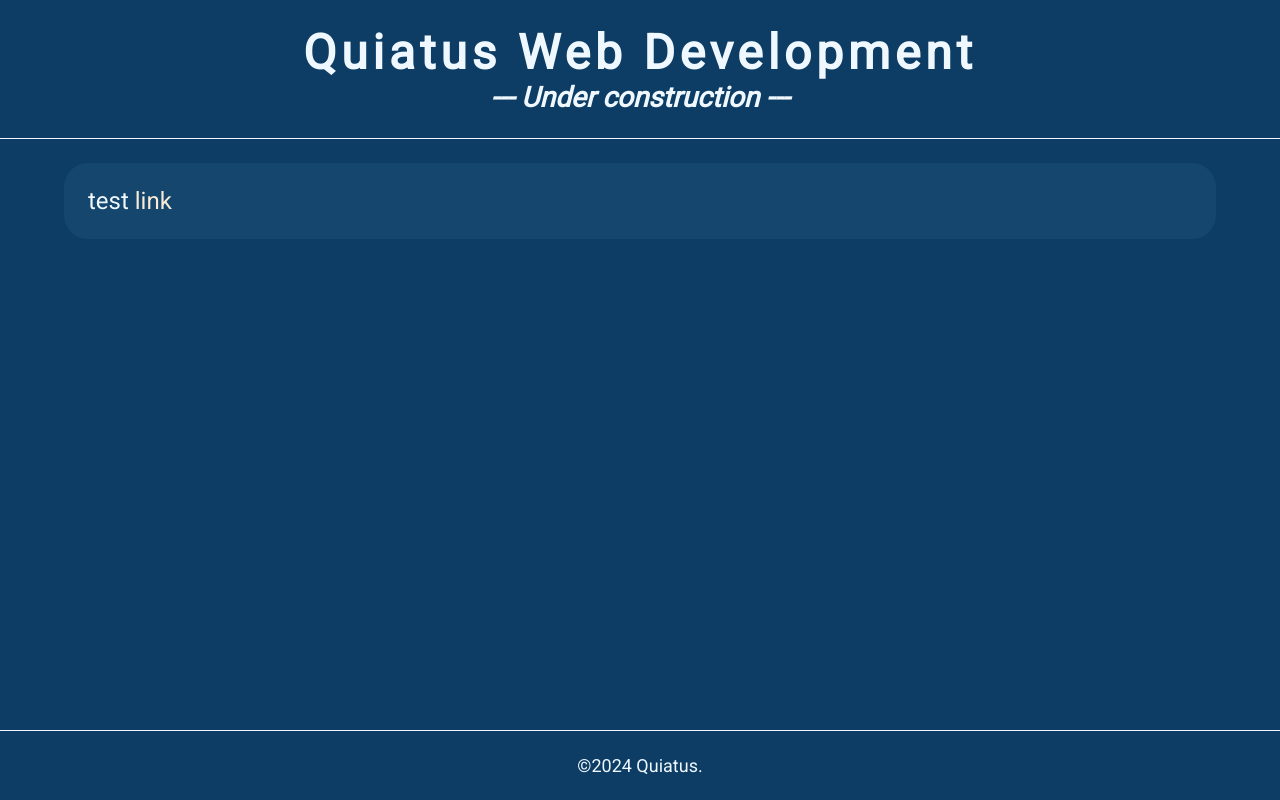
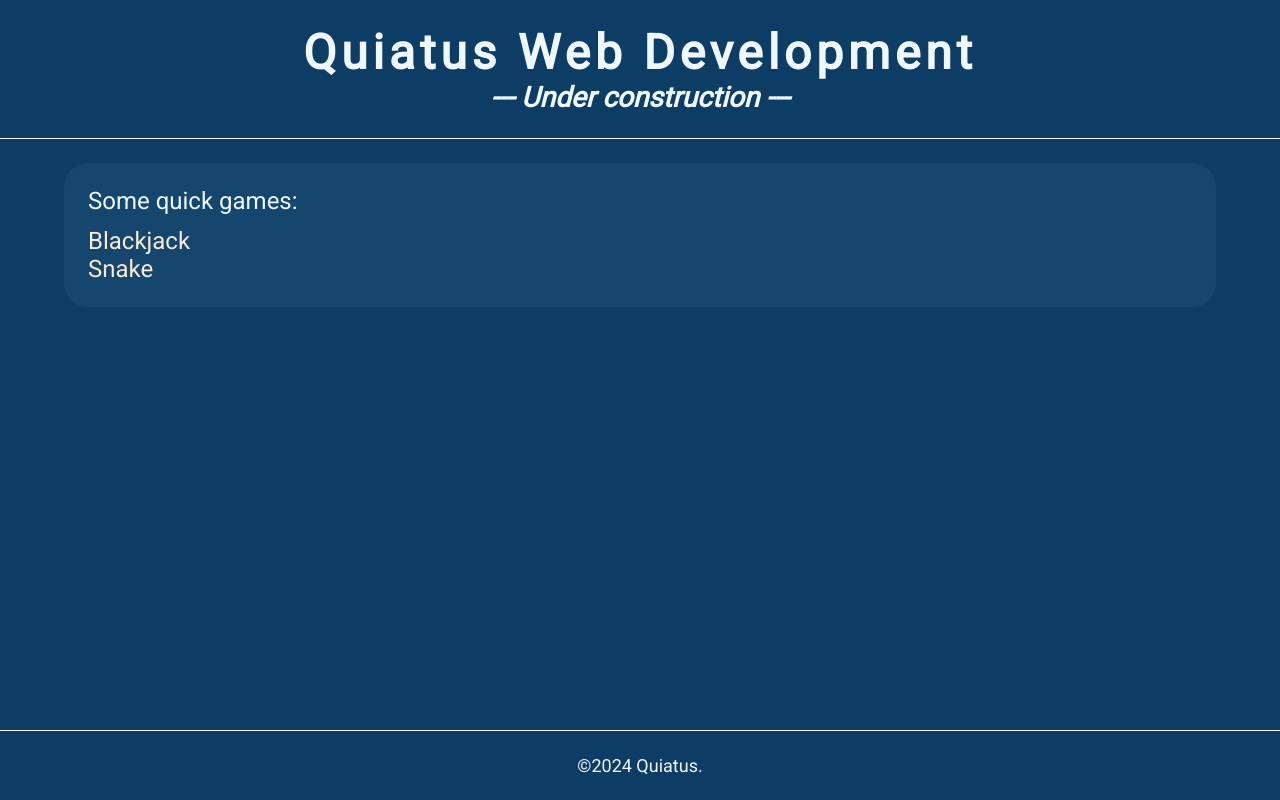
Before and after one commit to Quiatus/personal-page, a plain HTML site: page index.html in a window 1280 px wide. Drawn offline with Linux system fonts and the light colour scheme.

Commit message:
basic complete

```diff
--- a/index.html
+++ b/index.html
@@ -14,9 +14,10 @@
     </header>
 
     <main>
-        test
+        <p>Some quick games:</p>
 
-        <a href="#">link</a>
+        <a href="#">Blackjack</a>
+        <a href="#">Snake</a>
     </main>
 
     <footer>
--- a/style/style.css
+++ b/style/style.css
@@ -41,6 +41,10 @@ main {
     background-color: rgb(20, 70, 110);
 }
 
+main p {
+    margin-bottom: 0.5rem;
+}
+
 footer {
     position: fixed;
     bottom: 0;
@@ -57,6 +61,7 @@ footer p {
 a, a:visited {
     color:antiquewhite;
     text-decoration: none;
+    display: block;
 }
 
 a:hover {
```
